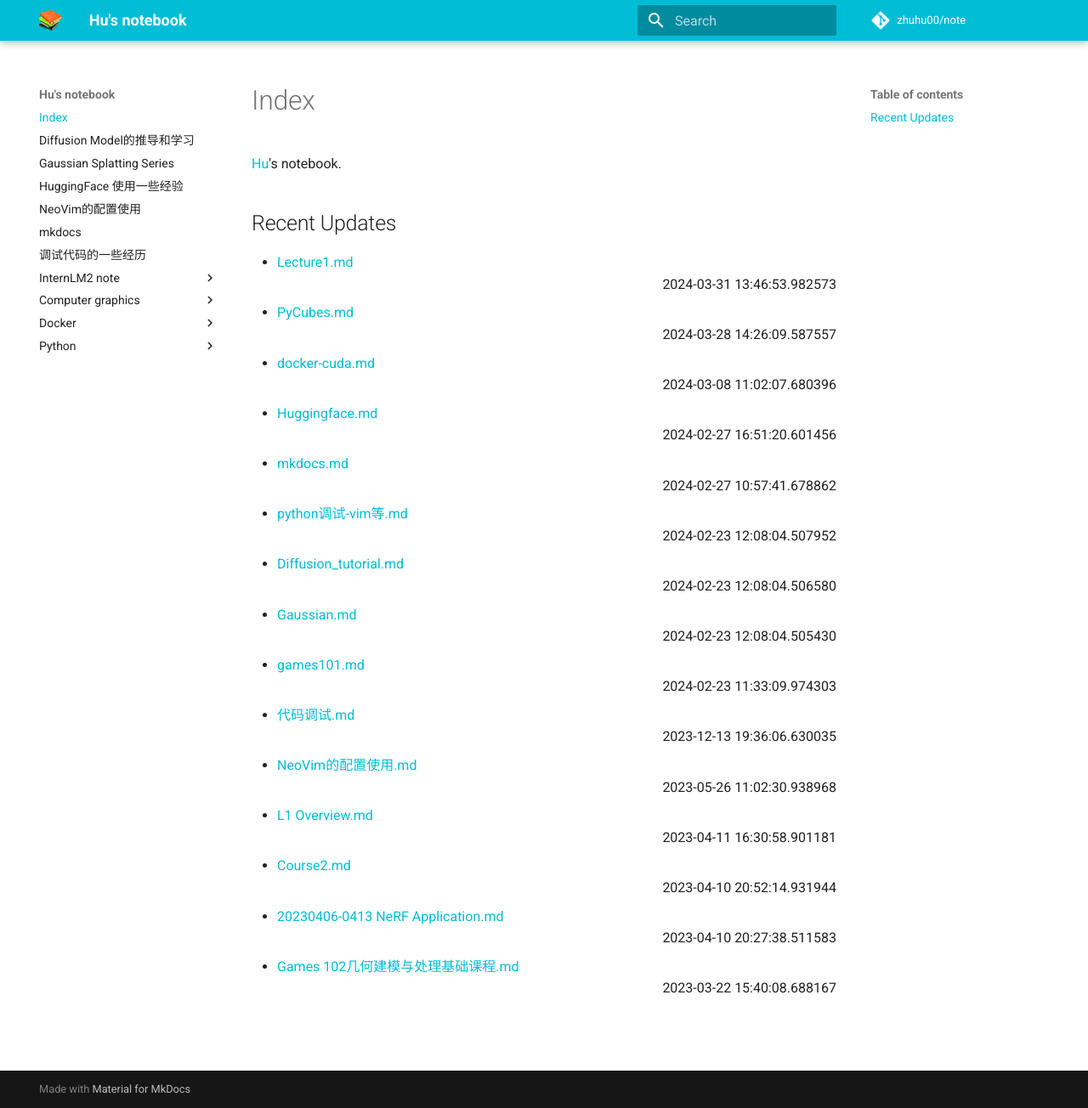
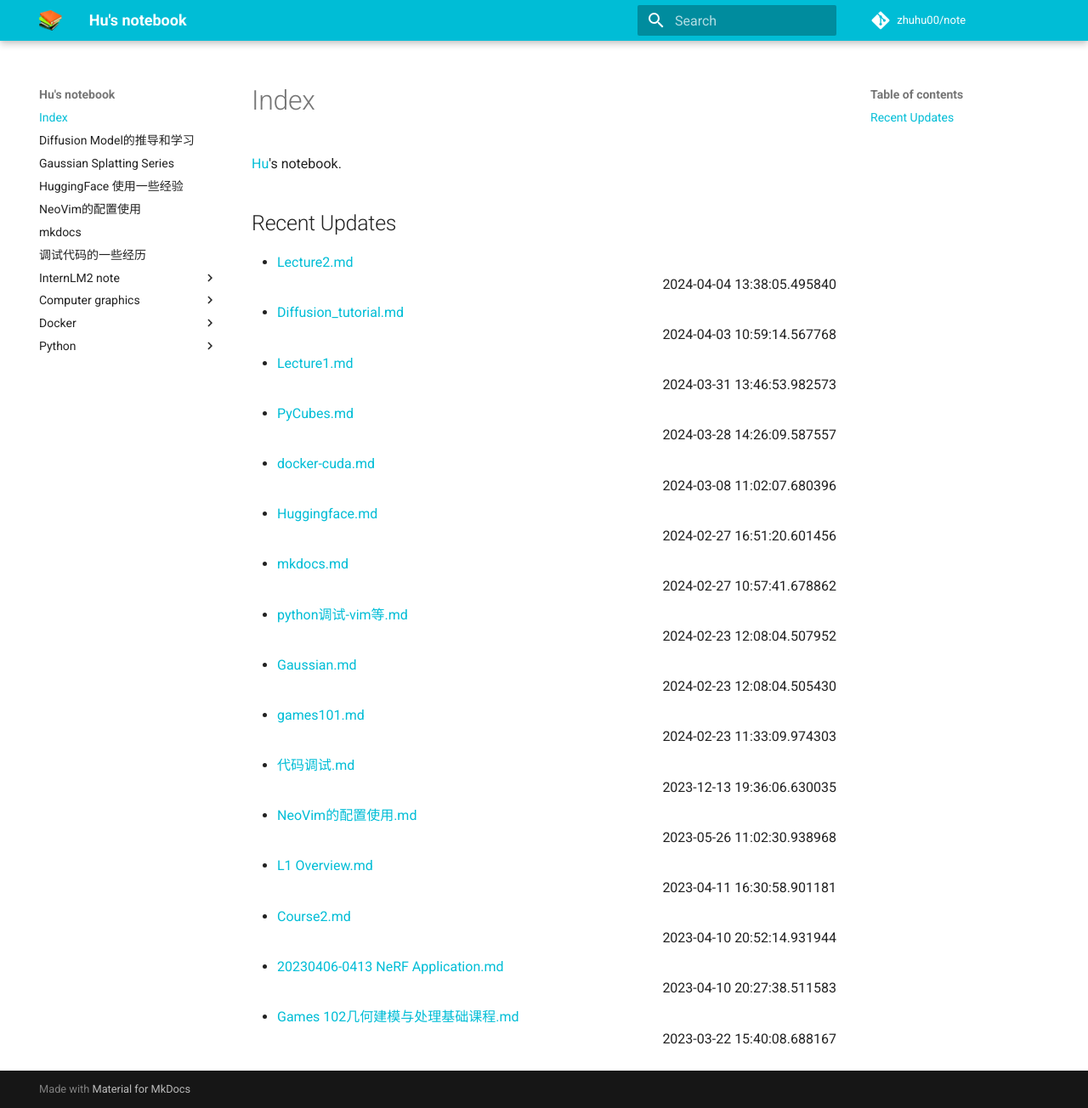
Before and after one commit to zhuhu00/note, an MkDocs documentation site: the page built from docs/index.md, in a window 1280 px wide and 1304 px high. Shown: the whole window at 85% size. Built offline with MkDocs 1.6.1 and Material for MkDocs 9.7.7, drawn with Linux system fonts in a browser that asks for light colours; comment, search, counter and statistics services are not loaded.

Commit message:
update recent

```diff
--- a/docs/index.md
+++ b/docs/index.md
@@ -4,13 +4,14 @@
 [Hu](https://zhuhu00.top/)'s notebook.
 
 ## Recent Updates
+- [Lecture2.md](InternLM2-note/Lecture2/) <div style="text-align: right">2024-04-04 13:38:05.495840</div>
+- [Diffusion_tutorial.md](Diffusion_tutorial/) <div style="text-align: right">2024-04-03 10:59:14.567768</div>
 - [Lecture1.md](InternLM2-note/Lecture1/) <div style="text-align: right">2024-03-31 13:46:53.982573</div>
 - [PyCubes.md](python/PyCubes/) <div style="text-align: right">2024-03-28 14:26:09.587557</div>
 - [docker-cuda.md](docker/docker-cuda/) <div style="text-align: right">2024-03-08 11:02:07.680396</div>
 - [Huggingface.md](Huggingface/) <div style="text-align: right">2024-02-27 16:51:20.601456</div>
 - [mkdocs.md](mkdocs/) <div style="text-align: right">2024-02-27 10:57:41.678862</div>
 - [python调试-vim等.md](computer graphics/games102/python调试-vim等/) <div style="text-align: right">2024-02-23 12:08:04.507952</div>
-- [Diffusion_tutorial.md](Diffusion_tutorial/) <div style="text-align: right">2024-02-23 12:08:04.506580</div>
 - [Gaussian.md](Gaussian/) <div style="text-align: right">2024-02-23 12:08:04.505430</div>
 - [games101.md](computer graphics/games101/) <div style="text-align: right">2024-02-23 11:33:09.974303</div>
 - [代码调试.md](代码调试/) <div style="text-align: right">2023-12-13 19:36:06.630035</div>
```
